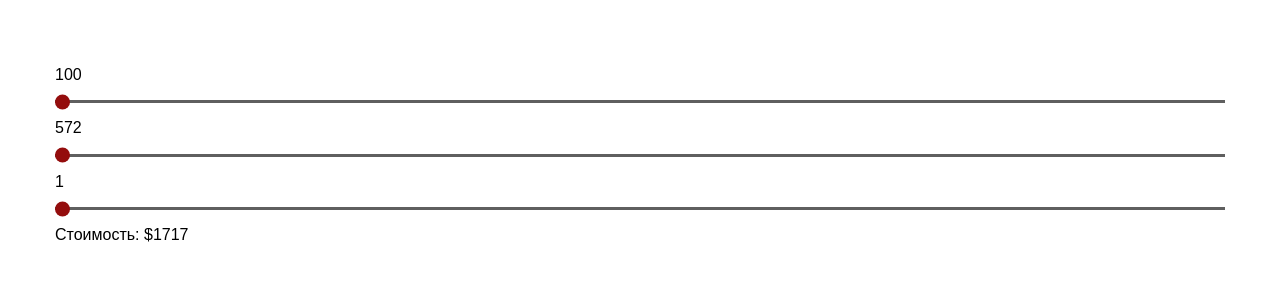
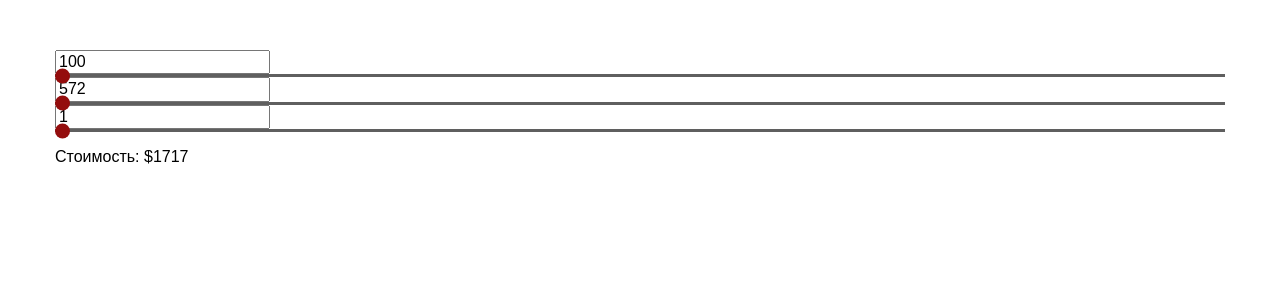
Before and after one commit to lex-od/annuity-calculator, a React (Create React App) app: page / in a window 1280 px wide. Shown: the top 300 px of the page. Built offline with nearby package versions, Linux system fonts and the light colour scheme.

Commit message:
Добавляет валидацию инпутов

```diff
--- a/src/components/AnnuityCalculator/AnnuityCalculator.jsx
+++ b/src/components/AnnuityCalculator/AnnuityCalculator.jsx
@@ -18,13 +18,10 @@ export default function AnnuityCalculator() {
     const [changed, setChanged] = useState(null);
     const [minFee, setMinFee] = useState(initMinFee);
 
-    const handleSetParams = (e) => {
-        setParams((state) => ({
-            ...state,
-            [e.target.name]: Number(e.target.value),
-        }));
+    const handleSetParams = ({ name, value }) => {
+        setParams((state) => ({ ...state, [name]: value }));
 
-        setChanged(e.target.name);
+        setChanged(name);
     };
 
     const { pay, fee, term, cost } = params;
@@ -37,14 +34,12 @@ export default function AnnuityCalculator() {
         }
 
         if (changed === "term" || changed === "pay") {
-            const newPay = Math.max(100, pay);
-            const newMinFee = getMinFee(newPay, term);
+            const newMinFee = getMinFee(pay, term);
 
             setParams((state) => ({
                 ...state,
-                pay: newPay,
                 fee: newMinFee,
-                cost: getCostWithMinFee(newPay, term),
+                cost: getCostWithMinFee(pay, term),
             }));
 
             setMinFee(newMinFee);
@@ -56,28 +51,28 @@ export default function AnnuityCalculator() {
     return (
         <div className={css.annuityCalculator}>
             <TwinInput
+                name="pay"
                 value={pay}
                 onChange={handleSetParams}
                 min={100}
                 max={10000}
                 step={50}
-                name="pay"
             />
 
             <TwinInput
+                name="fee"
                 value={fee}
                 onChange={handleSetParams}
                 min={minFee}
                 max={cost}
-                name="fee"
             />
 
             <TwinInput
+                name="term"
                 value={term}
                 onChange={handleSetParams}
                 min={1}
                 max={30}
-                name="term"
             />
 
             <p>Стоимость: ${cost}</p>
--- a/src/components/TwinInput/TwinInput.jsx
+++ b/src/components/TwinInput/TwinInput.jsx
@@ -3,45 +3,37 @@ import RangeInput from "../RangeInput";
 
 export default function TwinInput({
     className,
+    name,
     value,
     onChange,
     min,
     max,
     step = 1,
-    name,
 }) {
     const classes = [css.twinInp];
     if (className) classes.push(className);
 
-    const handleChange = ({ target: { name, value } }) => {
-        let numVal = Number(value);
+    const handleChange = (e) => {
+        let value = Number(e.target.value);
 
-        if (!Number.isInteger(numVal)) return;
+        if (!Number.isInteger(value)) return;
 
-        if (numVal < 0) numVal = 0;
-        if (numVal > max) numVal = max;
+        if (value < 0) value = 0;
+        if (value > max) value = max;
 
-        onChange({ target: { name, value: numVal } });
+        onChange({ name, value });
     };
 
     return (
         <div className={classes.join(" ")}>
-            <p>{value}</p>
-            {/* <input
-                type="text"
-                value={value}
-                onChange={handleChange}
-                name={name}
-                style={{ marginBottom: 20, marginTop: 20 }}
-            /> */}
+            <input type="text" value={value} onChange={handleChange} />
 
             <RangeInput
                 value={value}
-                onChange={onChange}
+                onChange={handleChange}
                 min={min}
                 max={max}
                 step={step}
-                name={name}
             />
         </div>
     );
```
